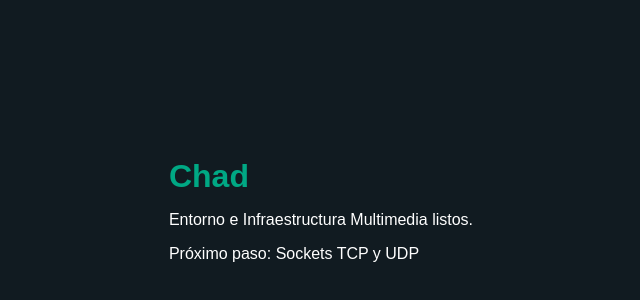
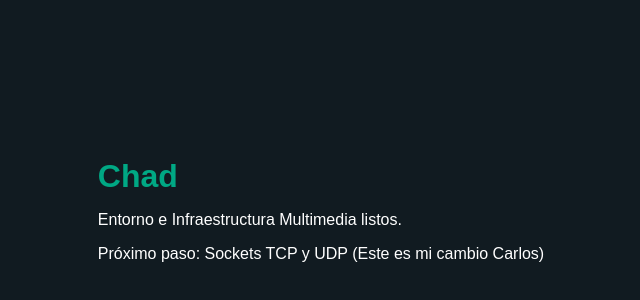
Before and after one commit to Edrx2025/PoorChat, an Electron app: page src/ui/index.html in a window 1000 px wide. Shown: the part 192-492 px from the top of the page, without its empty margins (179-819 px from the left). Drawn offline with Linux system fonts and the light colour scheme.

Commit message:
Cambio en el index.html

```diff
--- a/src/ui/index.html
+++ b/src/ui/index.html
@@ -25,7 +25,7 @@
     <div class="container">
       <h1>Chad</h1>
       <p>Entorno e Infraestructura Multimedia listos.</p>
-      <p>Próximo paso: Sockets TCP y UDP</p>
+      <p>Próximo paso: Sockets TCP y UDP (Este es mi cambio Carlos)</p>
     </div>
   </body>
 </html>
```
